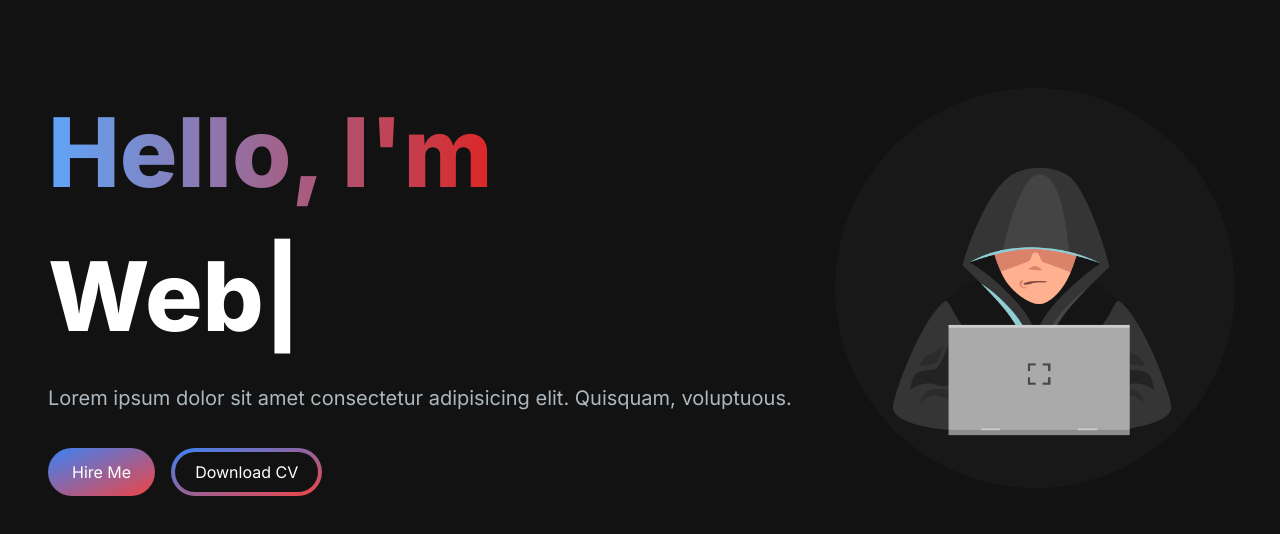
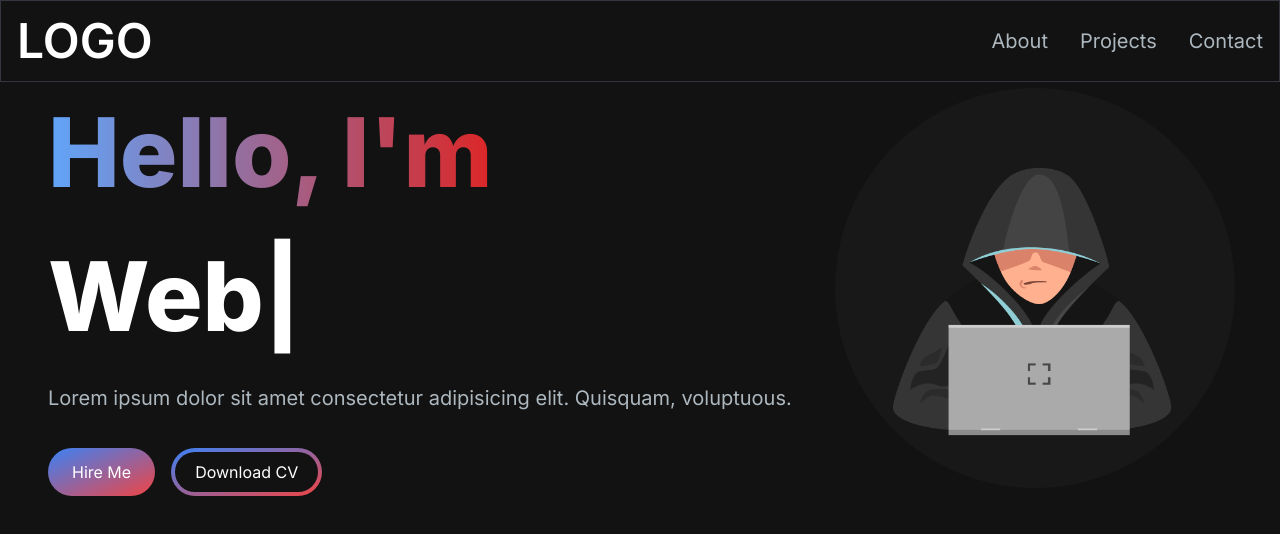
Before and after one commit to walternascimentobarroso/walternascimentobarroso.github.io, a Next.js app: page / in a window 1280 px wide. Shown: the top 534 px of the page. Built offline with nearby package versions, Linux system fonts and the light colour scheme.

Commit message:
:sparkles: Add new component - Navbar, Navlink, MenuOverlay
Signed-off-by: Walter Nascimento <walter.nascimento.barroso@gmail.com>

```diff
--- a/package.json
+++ b/package.json
@@ -9,6 +9,7 @@
     "lint": "next lint"
   },
   "dependencies": {
+    "@heroicons/react": "^2.0.18",
     "next": "14.0.4",
     "react": "^18",
     "react-dom": "^18",
--- /dev/null
+++ b/src/app/components/MenuOverlay.jsx
@@ -0,0 +1,13 @@
+import {NavLink} from "./NavLink";
+
+export const MenuOverlay = ({ links }) => {
+  return (
+    <ul className="flex flex-col py-4 items-center">
+      {links.map((link, index) => (
+        <li key={index}>
+          <NavLink href={link.path} title={link.title} />
+        </li>
+      ))}
+    </ul>
+  );
+};
--- /dev/null
+++ b/src/app/components/NavLink.jsx
@@ -0,0 +1,12 @@
+import Link from "next/link";
+
+export const NavLink = ({ href, title }) => {
+  return (
+    <Link
+      href={href}
+      className="block py-2 pl-3 pr-4 text-[#ADB7BE] sm:text-xl rounded md:p-0 hover:text-white"
+    >
+      {title}
+    </Link>
+  );
+};
--- /dev/null
+++ b/src/app/components/Navbar.jsx
@@ -0,0 +1,65 @@
+"use client";
+import { useState } from "react";
+import Link from "next/link";
+import { Bars3Icon, XMarkIcon } from "@heroicons/react/24/solid";
+import { NavLink } from "./NavLink";
+import { MenuOverlay } from "./MenuOverlay";
+
+const navLinks = [
+  {
+    title: "About",
+    path: "#about",
+  },
+  {
+    title: "Projects",
+    path: "#projects",
+  },
+  {
+    title: "Contact",
+    path: "#contact",
+  },
+];
+
+export const Navbar = () => {
+  const [navbarOpen, setNavbarOpen] = useState(false);
+
+  return (
+    <nav className="fixed mx-auto border border-[#33353F] top-0 left-0 right-0 z-10 bg-[#121212] bg-opacity-100">
+      <div className="flex container lg:py-4 flex-wrap items-center justify-between mx-auto px-4 py-2">
+        <Link
+          href={"/"}
+          className="text-2xl md:text-5xl text-white font-semibold"
+        >
+          LOGO
+        </Link>
+        <div className="mobile-menu block md:hidden">
+          {!navbarOpen ? (
+            <button
+              onClick={() => setNavbarOpen(true)}
+              className="flex items-center px-3 py-2 border rounded border-slate-200 text-slate-200 hover:text-white hover:border-white"
+            >
+              <Bars3Icon className="h-5 w-5" />
+            </button>
+          ) : (
+            <button
+              onClick={() => setNavbarOpen(false)}
+              className="flex items-center px-3 py-2 border rounded border-slate-200 text-slate-200 hover:text-white hover:border-white"
+            >
+              <XMarkIcon className="h-5 w-5" />
+            </button>
+          )}
+        </div>
+        <div className="menu hidden md:block md:w-auto" id="navbar">
+          <ul className="flex p-4 md:p-0 md:flex-row md:space-x-8 mt-0">
+            {navLinks.map((link, index) => (
+              <li key={index}>
+                <NavLink href={link.path} title={link.title} />
+              </li>
+            ))}
+          </ul>
+        </div>
+      </div>
+      {navbarOpen ? <MenuOverlay links={navLinks} /> : null}
+    </nav>
+  );
+};
--- a/src/app/page.tsx
+++ b/src/app/page.tsx
@@ -1,7 +1,10 @@
 import { HeroSection } from "./components/HeroSection";
+import { Navbar } from "./components/Navbar";
+
 export default function Home() {
   return (
     <main className="flex min-h-screen flex-col bg-[#121212]">
+      <Navbar />
       <div className="container mx-auto px-12 py-4">
         <HeroSection />
       </div>
```
Also changed, not shown: 2 other files (tests, documents, lock files or other folders).
